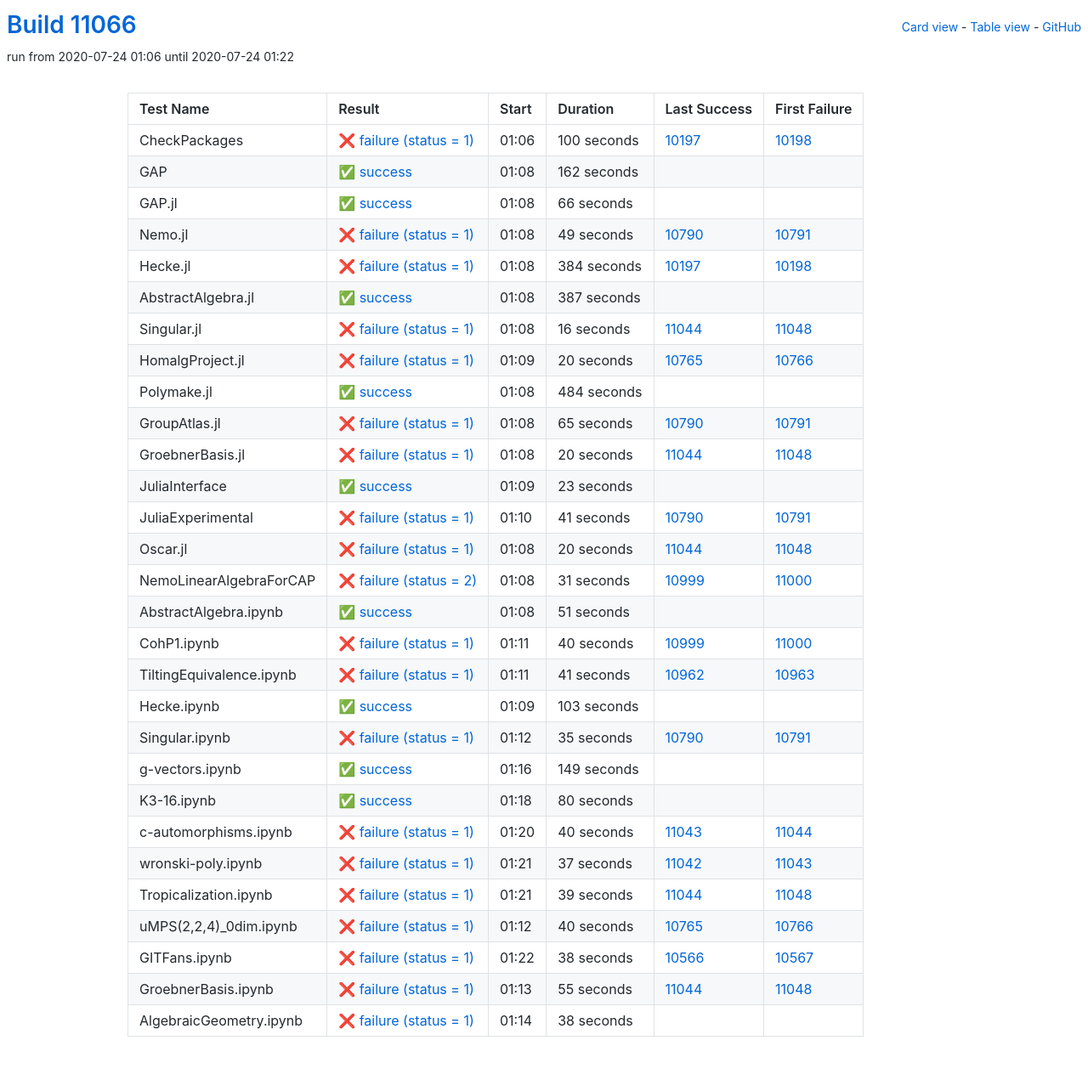
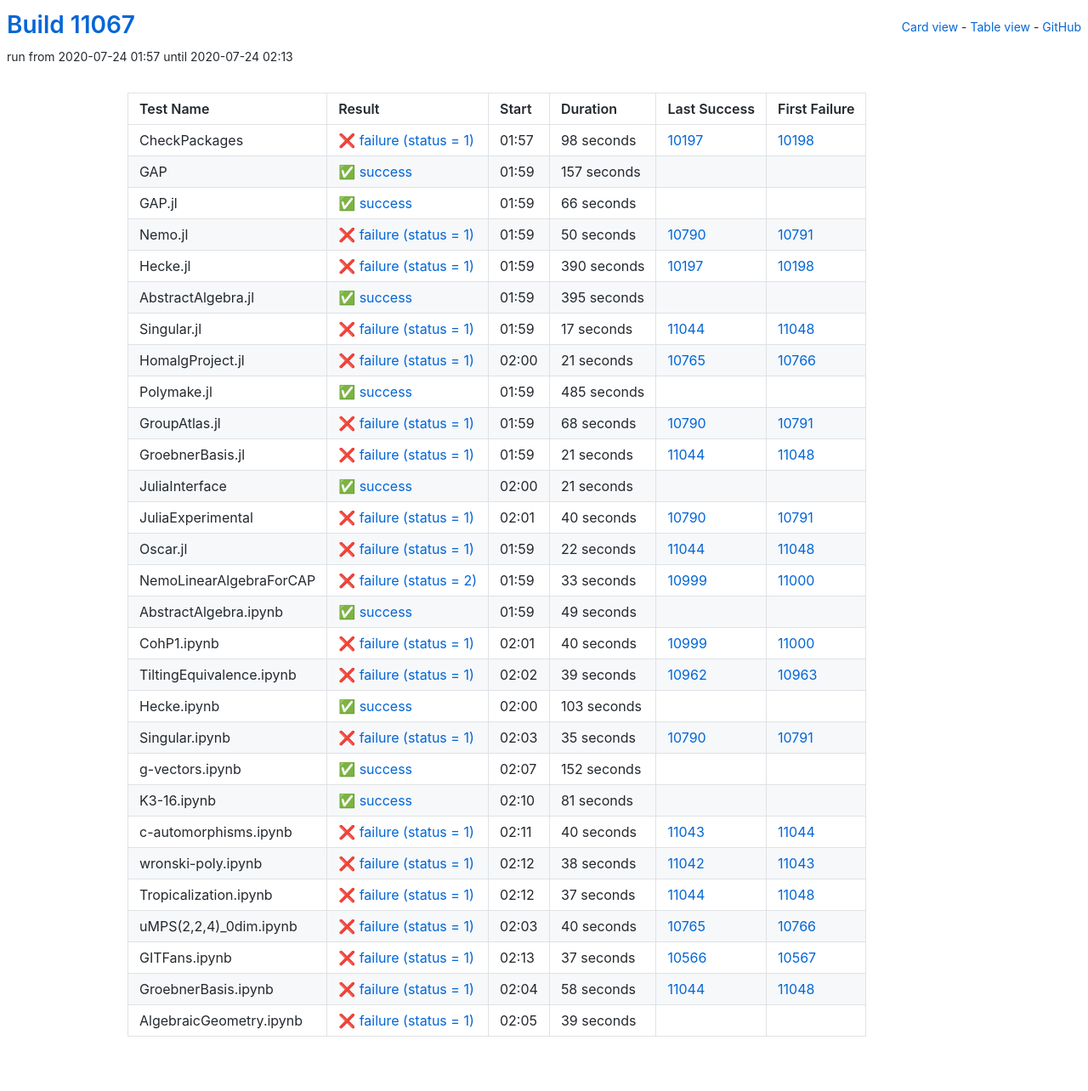
Before and after one commit to oscar-system/oscar-ci-status, a Jekyll site: the page built from table.html, in a window 1280 px wide. Shown: the whole page at 85% size. Built offline with Jekyll 4.4.1, drawn with Linux system fonts in a browser that asks for light colours.

Commit message:
Build #11067

```diff
--- a/_data/ci.yml
+++ b/_data/ci.yml
@@ -1,6 +1,6 @@
 ---
-build: 11066
-build_url: https://oscarci.mathematik.uni-kl.de/job/oscar/11066/
+build: 11067
+build_url: https://oscarci.mathematik.uni-kl.de/job/oscar/11067/
 job: oscar
 organization: oscar-system
 repo: oscar-ci-status
@@ -8,32 +8,32 @@
 tests:
 - name: CheckPackages
   id: checkpackages
-  log: https://oscarci.mathematik.uni-kl.de/job/oscar/11066/artifact/logs/build-11066/CheckPackages.log
-  start: 2020-07-24 01:06
+  log: https://oscarci.mathematik.uni-kl.de/job/oscar/11067/artifact/logs/build-11067/CheckPackages.log
+  start: 2020-07-24 01:57
   success: false
   exitcode: 1
   status: failure
-  duration: 100
+  duration: 98
   last_success: 10197
   last_success_url: https://oscarci.mathematik.uni-kl.de/job/oscar/10197/
   first_failure: 10198
   first_failure_url: https://oscarci.mathematik.uni-kl.de/job/oscar/10198/
 - name: GAP
   id: gap
-  log: https://oscarci.mathematik.uni-kl.de/job/oscar/11066/artifact/logs/build-11066/GAP.log
-  start: 2020-07-24 01:08
+  log: https://oscarci.mathematik.uni-kl.de/job/oscar/11067/artifact/logs/build-11067/GAP.log
+  start: 2020-07-24 01:59
   success: true
   exitcode: 0
   status: success
-  duration: 162
+  duration: 157
   last_success: false
   last_success_url:
   first_failure: false
   first_failure_url:
 - name: GAP.jl
   id: gap-jl
-  log: https://oscarci.mathematik.uni-kl.de/job/oscar/11066/artifact/logs/build-11066/GAP.jl.log
-  start: 2020-07-24 01:08
+  log: https://oscarci.mathematik.uni-kl.de/job/oscar/11067/artifact/logs/build-11067/GAP.jl.log
+  start: 2020-07-24 01:59
   success: true
   exitcode: 0
   status: success
@@ -44,164 +44,164 @@
   first_failure_url:
 - name: Nemo.jl
   id: nemo-jl
-  log: https://oscarci.mathematik.uni-kl.de/job/oscar/11066/artifact/logs/build-11066/Nemo.jl.log
-  start: 2020-07-24 01:08
+  log: https://oscarci.mathematik.uni-kl.de/job/oscar/11067/artifact/logs/build-11067/Nemo.jl.log
+  start: 2020-07-24 01:59
   success: false
   exitcode: 1
   status: failure
-  duration: 49
+  duration: 50
   last_success: 10790
   last_success_url: https://oscarci.mathematik.uni-kl.de/job/oscar/10790/
   first_failure: 10791
   first_failure_url: https://oscarci.mathematik.uni-kl.de/job/oscar/10791/
 - name: Hecke.jl
   id: hecke-jl
-  log: https://oscarci.mathematik.uni-kl.de/job/oscar/11066/artifact/logs/build-11066/Hecke.jl.log
-  start: 2020-07-24 01:08
+  log: https://oscarci.mathematik.uni-kl.de/job/oscar/11067/artifact/logs/build-11067/Hecke.jl.log
+  start: 2020-07-24 01:59
   success: false
   exitcode: 1
   status: failure
-  duration: 384
+  duration: 390
   last_success: 10197
   last_success_url: https://oscarci.mathematik.uni-kl.de/job/oscar/10197/
   first_failure: 10198
   first_failure_url: https://oscarci.mathematik.uni-kl.de/job/oscar/10198/
 - name: AbstractAlgebra.jl
   id: abstractalgebra-jl
-  log: https://oscarci.mathematik.uni-kl.de/job/oscar/11066/artifact/logs/build-11066/AbstractAlgebra.jl.log
-  start: 2020-07-24 01:08
+  log: https://oscarci.mathematik.uni-kl.de/job/oscar/11067/artifact/logs/build-11067/AbstractAlgebra.jl.log
+  start: 2020-07-24 01:59
   success: true
   exitcode: 0
   status: success
-  duration: 387
+  duration: 395
   last_success: false
   last_success_url:
   first_failure: false
   first_failure_url:
 - name: Singular.jl
   id: singular-jl
-  log: https://oscarci.mathematik.uni-kl.de/job/oscar/11066/artifact/logs/build-11066/Singular.jl.log
-  start: 2020-07-24 01:08
+  log: https://oscarci.mathematik.uni-kl.de/job/oscar/11067/artifact/logs/build-11067/Singular.jl.log
+  start: 2020-07-24 01:59
   success: false
   exitcode: 1
   status: failure
-  duration: 16
+  duration: 17
   last_success: 11044
   last_success_url: https://oscarci.mathematik.uni-kl.de/job/oscar/11044/
   first_failure: 11048
   first_failure_url: https://oscarci.mathematik.uni-kl.de/job/oscar/11048/
 - name: HomalgProject.jl
   id: homalgproject-jl
-  log: https://oscarci.mathematik.uni-kl.de/job/oscar/11066/artifact/logs/build-11066/HomalgProject.jl.log
-  start: 2020-07-24 01:09
+  log: https://oscarci.mathematik.uni-kl.de/job/oscar/11067/artifact/logs/build-11067/HomalgProject.jl.log
+  start: 2020-07-24 02:00
   success: false
   exitcode: 1
   status: failure
-  duration: 20
+  duration: 21
   last_success: 10765
   last_success_url: https://oscarci.mathematik.uni-kl.de/job/oscar/10765/
   first_failure: 10766
   first_failure_url: https://oscarci.mathematik.uni-kl.de/job/oscar/10766/
 - name: Polymake.jl
   id: polymake-jl
-  log: https://oscarci.mathematik.uni-kl.de/job/oscar/11066/artifact/logs/build-11066/Polymake.jl.log
-  start: 2020-07-24 01:08
+  log: https://oscarci.mathematik.uni-kl.de/job/oscar/11067/artifact/logs/build-11067/Polymake.jl.log
+  start: 2020-07-24 01:59
   success: true
   exitcode: 0
   status: success
-  duration: 484
+  duration: 485
   last_success: false
   last_success_url:
   first_failure: false
   first_failure_url:
 - name: GroupAtlas.jl
   id: groupatlas-jl
-  log: https://oscarci.mathematik.uni-kl.de/job/oscar/11066/artifact/logs/build-11066/GroupAtlas.jl.log
-  start: 2020-07-24 01:08
+  log: https://oscarci.mathematik.uni-kl.de/job/oscar/11067/artifact/logs/build-11067/GroupAtlas.jl.log
+  start: 2020-07-24 01:59
   success: false
   exitcode: 1
   status: failure
-  duration: 65
+  duration: 68
   last_success: 10790
   last_success_url: https://oscarci.mathematik.uni-kl.de/job/oscar/10790/
   first_failure: 10791
   first_failure_url: https://oscarci.mathematik.uni-kl.de/job/oscar/10791/
 - name: GroebnerBasis.jl
   id: groebnerbasis-jl
-  log: https://oscarci.mathematik.uni-kl.de/job/oscar/11066/artifact/logs/build-11066/GroebnerBasis.jl.log
-  start: 2020-07-24 01:08
+  log: https://oscarci.mathematik.uni-kl.de/job/oscar/11067/artifact/logs/build-11067/GroebnerBasis.jl.log
+  start: 2020-07-24 01:59
   success: false
   exitcode: 1
   status: failure
-  duration: 20
+  duration: 21
   last_success: 11044
   last_success_url: https://oscarci.mathematik.uni-kl.de/job/oscar/11044/
   first_failure: 11048
   first_failure_url: https://oscarci.mathematik.uni-kl.de/job/oscar/11048/
 - name: JuliaInterface
   id: juliainterface
-  log: https://oscarci.mathematik.uni-kl.de/job/oscar/11066/artifact/logs/build-11066/JuliaInterface.log
-  start: 2020-07-24 01:09
+  log: https://oscarci.mathematik.uni-kl.de/job/oscar/11067/artifact/logs/build-11067/JuliaInterface.log
+  start: 2020-07-24 02:00
   success: true
   exitcode: 0
   status: success
-  duration: 23
+  duration: 21
   last_success: false
   last_success_url:
   first_failure: false
   first_failure_url:
 - name: JuliaExperimental
   id: juliaexperimental
-  log: https://oscarci.mathematik.uni-kl.de/job/oscar/11066/artifact/logs/build-11066/JuliaExperimental.log
-  start: 2020-07-24 01:10
+  log: https://oscarci.mathematik.uni-kl.de/job/oscar/11067/artifact/logs/build-11067/JuliaExperimental.log
+  start: 2020-07-24 02:01
   success: false
   exitcode: 1
   status: failure
-  duration: 41
+  duration: 40
   last_success: 10790
   last_success_url: https://oscarci.mathematik.uni-kl.de/job/oscar/10790/
   first_failure: 10791
   first_failure_url: https://oscarci.mathematik.uni-kl.de/job/oscar/10791/
 - name: Oscar.jl
   id: oscar-jl
-  log: https://oscarci.mathematik.uni-kl.de/job/oscar/11066/artifact/logs/build-11066/Oscar.jl.log
-  start: 2020-07-24 01:08
+  log: https://oscarci.mathematik.uni-kl.de/job/oscar/11067/artifact/logs/build-11067/Oscar.jl.log
+  start: 2020-07-24 01:59
   success: false
   exitcode: 1
   status: failure
-  duration: 20
+  duration: 22
   last_success: 11044
   last_success_url: https://oscarci.mathematik.uni-kl.de/job/oscar/11044/
   first_failure: 11048
   first_failure_url: https://oscarci.mathematik.uni-kl.de/job/oscar/11048/
 - name: NemoLinearAlgebraForCAP
   id: nemolinearalgebraforcap
-  log: https://oscarci.mathematik.uni-kl.de/job/oscar/11066/artifact/logs/build-11066/NemoLinearAlgebraForCAP.log
-  start: 2020-07-24 01:08
+  log: https://oscarci.mathematik.uni-kl.de/job/oscar/11067/artifact/logs/build-11067/NemoLinearAlgebraForCAP.log
+  start: 2020-07-24 01:59
   success: false
   exitcode: 2
   status: failure
-  duration: 31
+  duration: 33
   last_success: 10999
   last_success_url: https://oscarci.mathematik.uni-kl.de/job/oscar/10999/
   first_failure: 11000
   first_failure_url: https://oscarci.mathematik.uni-kl.de/job/oscar/11000/
 - name: AbstractAlgebra.ipynb
   id: abstractalgebra-ipynb
-  log: https://oscarci.mathematik.uni-kl.de/job/oscar/11066/artifact/logs/build-11066/AbstractAlgebra.ipynb.log
-  start: 2020-07-24 01:08
+  log: https://oscarci.mathematik.uni-kl.de/job/oscar/11067/artifact/logs/build-11067/AbstractAlgebra.ipynb.log
+  start: 2020-07-24 01:59
   success: true
   exitcode: 0
   status: success
-  duration: 51
+  duration: 49
   last_success: false
   last_success_url:
   first_failure: false
   first_failure_url:
 - name: CohP1.ipynb
   id: cohp1-ipynb
-  log: https://oscarci.mathematik.uni-kl.de/job/oscar/11066/artifact/logs/build-11066/CohP1.ipynb.log
-  start: 2020-07-24 01:11
+  log: https://oscarci.mathematik.uni-kl.de/job/oscar/11067/artifact/logs/build-11067/CohP1.ipynb.log
+  start: 2020-07-24 02:01
   success: false
   exitcode: 1
   status: failure
@@ -212,20 +212,20 @@
   first_failure_url: https://oscarci.mathematik.uni-kl.de/job/oscar/11000/
 - name: TiltingEquivalence.ipynb
   id: tiltingequivalence-ipynb
-  log: https://oscarci.mathematik.uni-kl.de/job/oscar/11066/artifact/logs/build-11066/TiltingEquivalence.ipynb.log
-  start: 2020-07-24 01:11
+  log: https://oscarci.mathematik.uni-kl.de/job/oscar/11067/artifact/logs/build-11067/TiltingEquivalence.ipynb.log
+  start: 2020-07-24 02:02
   success: false
   exitcode: 1
   status: failure
-  duration: 41
+  duration: 39
   last_success: 10962
   last_success_url: https://oscarci.mathematik.uni-kl.de/job/oscar/10962/
   first_failure: 10963
   first_failure_url: https://oscarci.mathematik.uni-kl.de/job/oscar/10963/
 - name: Hecke.ipynb
   id: hecke-ipynb
-  log: https://oscarci.mathematik.uni-kl.de/job/oscar/11066/artifact/logs/build-11066/Hecke.ipynb.log
-  start: 2020-07-24 01:09
+  log: https://oscarci.mathematik.uni-kl.de/job/oscar/11067/artifact/logs/build-11067/Hecke.ipynb.log
+  start: 2020-07-24 02:00
   success: true
   exitcode: 0
   status: success
@@ -236,8 +236,8 @@
   first_failure_url:
 - name: Singular.ipynb
   id: singular-ipynb
-  log: https://oscarci.mathematik.uni-kl.de/job/oscar/11066/artifact/logs/build-11066/Singular.ipynb.log
-  start: 2020-07-24 01:12
+  log: https://oscarci.mathematik.uni-kl.de/job/oscar/11067/artifact/logs/build-11067/Singular.ipynb.log
+  start: 2020-07-24 02:03
   success: false
   exitcode: 1
   status: failure
@@ -248,32 +248,32 @@
   first_failure_url: https://oscarci.mathematik.uni-kl.de/job/oscar/10791/
 - name: g-vectors.ipynb
   id: g-vectors-ipynb
-  log: https://oscarci.mathematik.uni-kl.de/job/oscar/11066/artifact/logs/build-11066/g-vectors.ipynb.log
-  start: 2020-07-24 01:16
+  log: https://oscarci.mathematik.uni-kl.de/job/oscar/11067/artifact/logs/build-11067/g-vectors.ipynb.log
+  start: 2020-07-24 02:07
   success: true
   exitcode: 0
   status: success
-  duration: 149
+  duration: 152
   last_success: false
   last_success_url:
   first_failure: false
   first_failure_url:
 - name: K3-16.ipynb
   id: k3-16-ipynb
-  log: https://oscarci.mathematik.uni-kl.de/job/oscar/11066/artifact/logs/build-11066/K3-16.ipynb.log
-  start: 2020-07-24 01:18
+  log: https://oscarci.mathematik.uni-kl.de/job/oscar/11067/artifact/logs/build-11067/K3-16.ipynb.log
+  start: 2020-07-24 02:10
   success: true
   exitcode: 0
   status: success
-  duration: 80
+  duration: 81
   last_success: false
   last_success_url:
   first_failure: false
   first_failure_url:
 - name: c-automorphisms.ipynb
   id: c-automorphisms-ipynb
-  log: https://oscarci.mathematik.uni-kl.de/job/oscar/11066/artifact/logs/build-11066/c-automorphisms.ipynb.log
-  start: 2020-07-24 01:20
+  log: https://oscarci.mathematik.uni-kl.de/job/oscar/11067/artifact/logs/build-11067/c-automorphisms.ipynb.log
+  start: 2020-07-24 02:11
   success: false
   exitcode: 1
   status: failure
@@ -284,32 +284,32 @@
   first_failure_url: https://oscarci.mathematik.uni-kl.de/job/oscar/11044/
 - name: wronski-poly.ipynb
   id: wronski-poly-ipynb
-  log: https://oscarci.mathematik.uni-kl.de/job/oscar/11066/artifact/logs/build-11066/wronski-poly.ipynb.log
-  start: 2020-07-24 01:21
+  log: https://oscarci.mathematik.uni-kl.de/job/oscar/11067/artifact/logs/build-11067/wronski-poly.ipynb.log
+  start: 2020-07-24 02:12
   success: false
   exitcode: 1
   status: failure
-  duration: 37
+  duration: 38
   last_success: 11042
   last_success_url: https://oscarci.mathematik.uni-kl.de/job/oscar/11042/
   first_failure: 11043
   first_failure_url: https://oscarci.mathematik.uni-kl.de/job/oscar/11043/
 - name: Tropicalization.ipynb
   id: tropicalization-ipynb
-  log: https://oscarci.mathematik.uni-kl.de/job/oscar/11066/artifact/logs/build-11066/Tropicalization.ipynb.log
-  start: 2020-07-24 01:21
+  log: https://oscarci.mathematik.uni-kl.de/job/oscar/11067/artifact/logs/build-11067/Tropicalization.ipynb.log
+  start: 2020-07-24 02:12
   success: false
   exitcode: 1
   status: failure
-  duration: 39
+  duration: 37
   last_success: 11044
   last_success_url: https://oscarci.mathematik.uni-kl.de/job/oscar/11044/
   first_failure: 11048
   first_failure_url: https://oscarci.mathematik.uni-kl.de/job/oscar/11048/
 - name: uMPS(2,2,4)_0dim.ipynb
   id: umps-2-2-4-0dim-ipynb
-  log: https://oscarci.mathematik.uni-kl.de/job/oscar/11066/artifact/logs/build-11066/uMPS-2-2-4-_0dim.ipynb.log
-  start: 2020-07-24 01:12
+  log: https://oscarci.mathematik.uni-kl.de/job/oscar/11067/artifact/logs/build-11067/uMPS-2-2-4-_0dim.ipynb.log
+  start: 2020-07-24 02:03
   success: false
   exitcode: 1
   status: failure
@@ -320,36 +320,36 @@
   first_failure_url: https://oscarci.mathematik.uni-kl.de/job/oscar/10766/
 - name: GITFans.ipynb
   id: gitfans-ipynb
-  log: https://oscarci.mathematik.uni-kl.de/job/oscar/11066/artifact/logs/build-11066/GITFans.ipynb.log
-  start: 2020-07-24 01:22
+  log: https://oscarci.mathematik.uni-kl.de/job/oscar/11067/artifact/logs/build-11067/GITFans.ipynb.log
+  start: 2020-07-24 02:13
   success: false
   exitcode: 1
   status: failure
-  duration: 38
+  duration: 37
   last_success: 10566
   last_success_url: https://oscarci.mathematik.uni-kl.de/job/oscar/10566/
   first_failure: 10567
   first_failure_url: https://oscarci.mathematik.uni-kl.de/job/oscar/10567/
 - name: GroebnerBasis.ipynb
   id: groebnerbasis-ipynb
-  log: https://oscarci.mathematik.uni-kl.de/job/oscar/11066/artifact/logs/build-11066/GroebnerBasis.ipynb.log
-  start: 2020-07-24 01:13
+  log: https://oscarci.mathematik.uni-kl.de/job/oscar/11067/artifact/logs/build-11067/GroebnerBasis.ipynb.log
+  start: 2020-07-24 02:04
   success: false
   exitcode: 1
   status: failure
-  duration: 55
+  duration: 58
   last_success: 11044
   last_success_url: https://oscarci.mathematik.uni-kl.de/job/oscar/11044/
   first_failure: 11048
   first_failure_url: https://oscarci.mathematik.uni-kl.de/job/oscar/11048/
 - name: AlgebraicGeometry.ipynb
   id: algebraicgeometry-ipynb
-  log: https://oscarci.mathematik.uni-kl.de/job/oscar/11066/artifact/logs/build-11066/AlgebraicGeometry.ipynb.log
-  start: 2020-07-24 01:14
+  log: https://oscarci.mathematik.uni-kl.de/job/oscar/11067/artifact/logs/build-11067/AlgebraicGeometry.ipynb.log
+  start: 2020-07-24 02:05
   success: false
   exitcode: 1
   status: failure
-  duration: 38
+  duration: 39
   last_success: false
   last_success_url:
   first_failure: false
```
Also changed, not shown: README.md.
